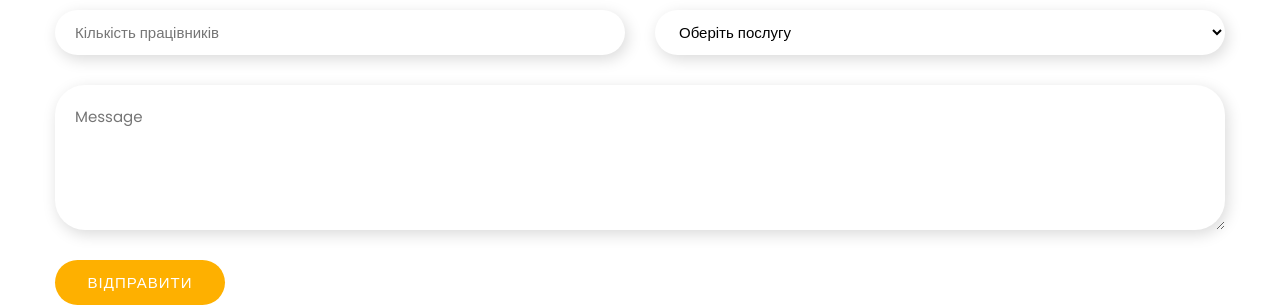
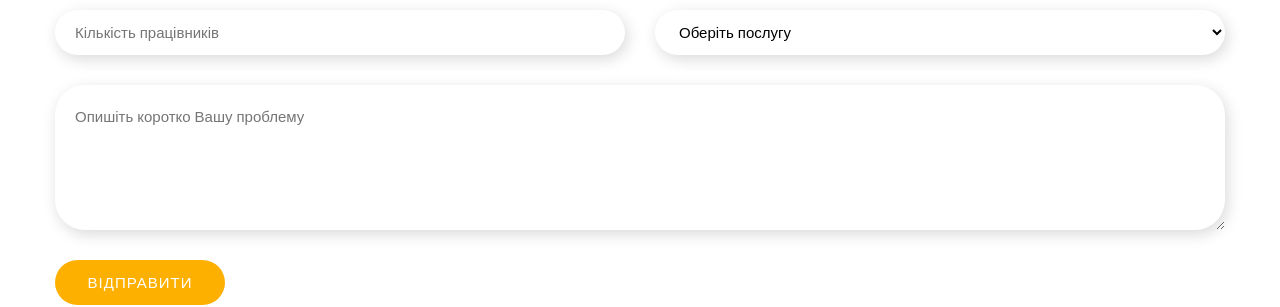
Before and after one commit to SDG-Business-Consulting/jekyll-site, a Jekyll site: the page built from contact.html, in a window 1280 px wide. Shown: the part 916-1223 px from the top of the page. Built offline with Jekyll 4.4.1, drawn with Linux system fonts in a browser that asks for light colours; comment, search, counter and statistics services are not loaded.

Commit message:
Update Contact Form 2: translate to UA

```diff
--- a/_includes/contact_form_2.html
+++ b/_includes/contact_form_2.html
@@ -32,7 +32,7 @@
 						</div>
 						<div class="col-lg-6">
 							<div class="form_group">
-								<input type="text" class="form_control" placeholder="Кількість працівників" name="subject" required>
+								<input type="text" class="form_control" placeholder="Кількість працівників" name="subject">
 							</div>
 						</div>
 						<div class="col-lg-6">
@@ -48,7 +48,7 @@
 						</div>
 						<div class="col-lg-12">
 							<div class="form_group">
-								<textarea class="form_control" placeholder="Message" name="message"></textarea>
+								<textarea class="form_control" placeholder="Опишіть коротко Вашу проблему" name="message"></textarea>
 							</div>
 						</div>
 						<div class="col-lg-12">
```
